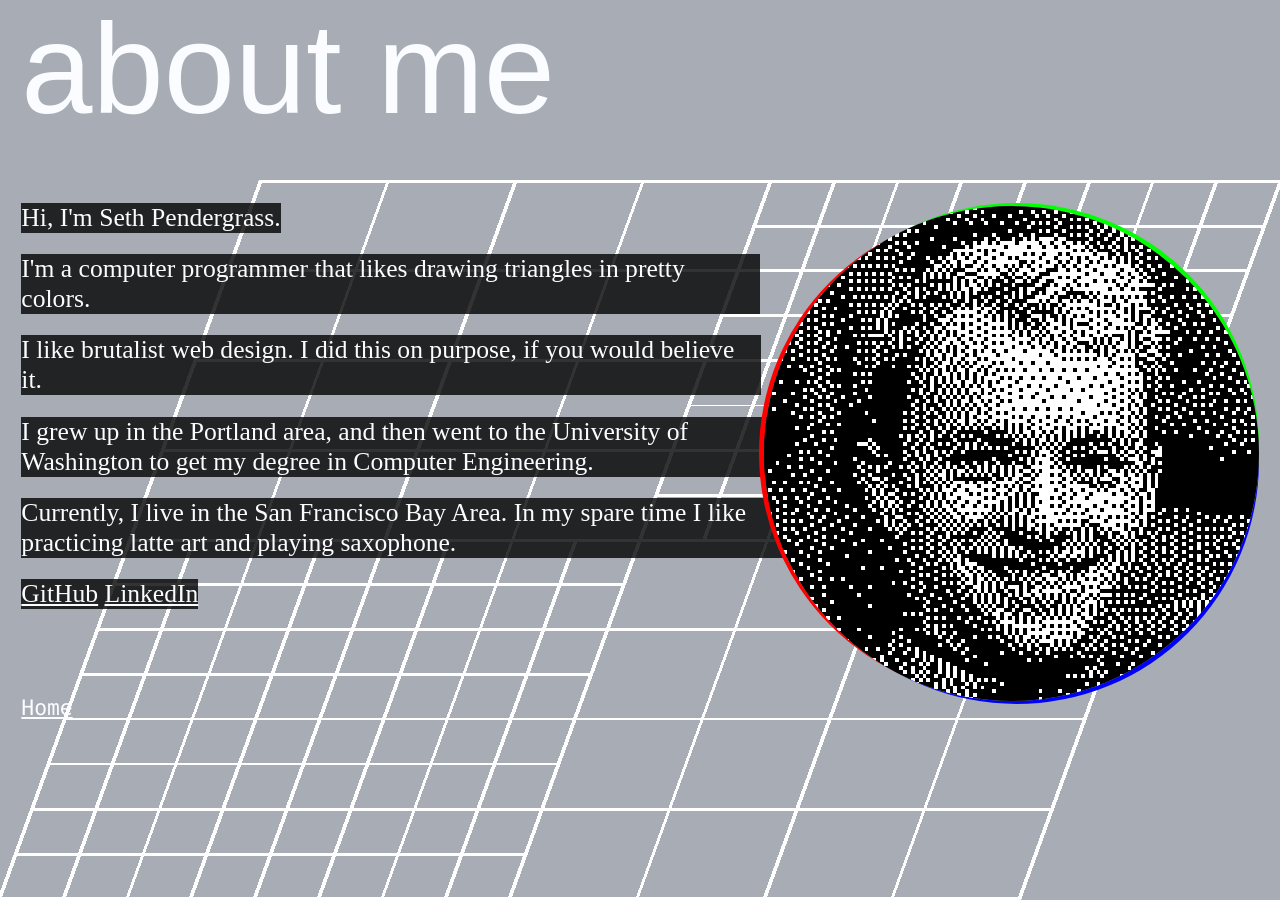
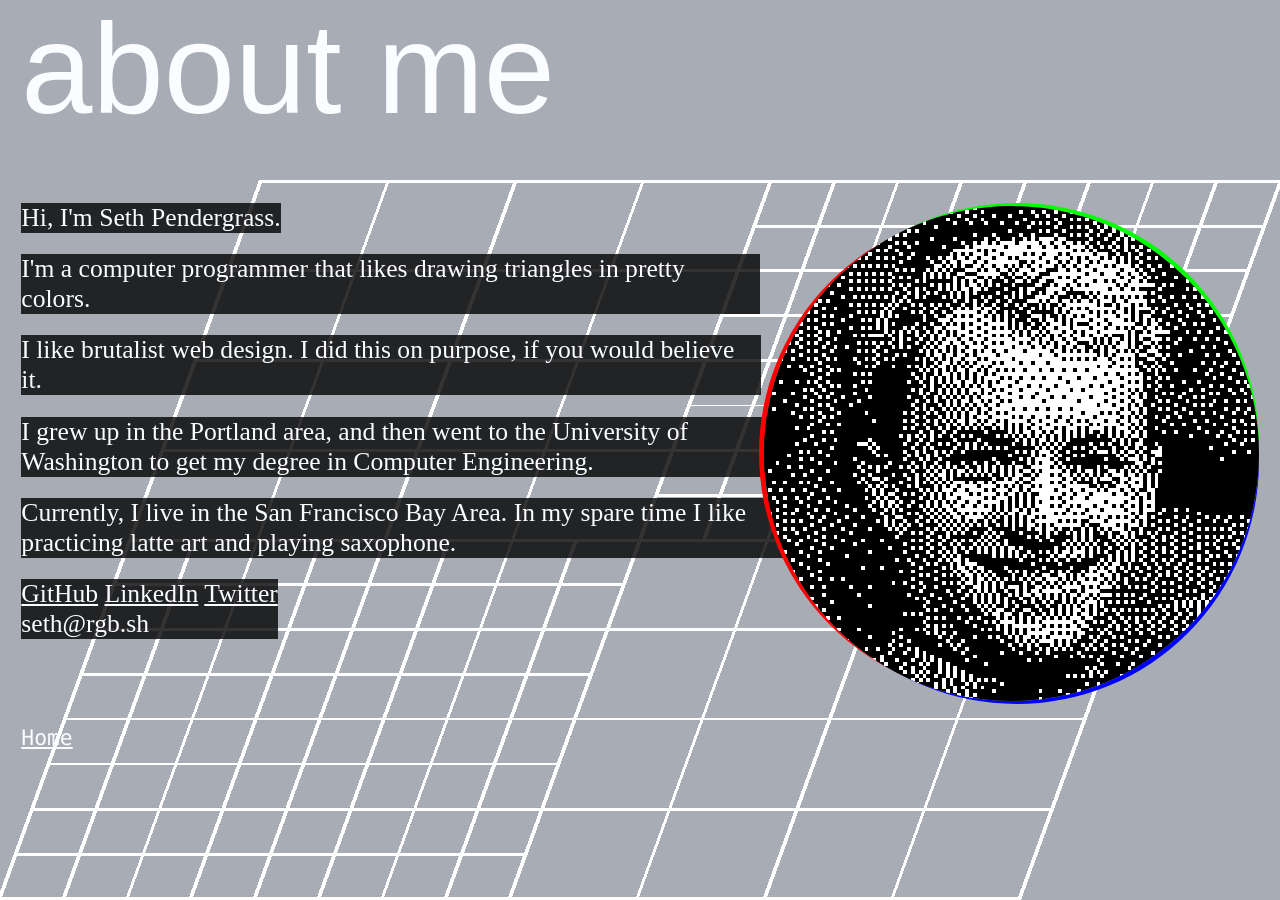
Before and after one commit to pens/rgb.sh, a Jekyll site: the page built from about.html, in a window 1280 px wide. Built offline with Jekyll 4.4.1, drawn with Linux system fonts in a browser that asks for light colours.

Commit message:
Add email and twitter

```diff
--- a/about.html
+++ b/about.html
@@ -10,5 +10,12 @@
     <p>I like brutalist web design. I did this on purpose, if you would believe it.</p>
     <p>I grew up in the Portland area, and then went to the University of Washington to get my degree in Computer Engineering.</p>
     <p>Currently, I live in the San Francisco Bay Area. In my spare time I like practicing latte art and playing saxophone.</p>
-    <p><a href="https://github.com/pens">GitHub</a> <a href="https://www.linkedin.com/in/pens/">LinkedIn</a></p>
+    <p>
+        <a href="https://github.com/pens">GitHub</a>
+        <a href="https://www.linkedin.com/in/pens/">LinkedIn</a>
+        <a href="https://twitter.com/seth_pen">Twitter</a>
+        <br>
+        seth@rgb.sh
+    </p>
+
 </div>
```
